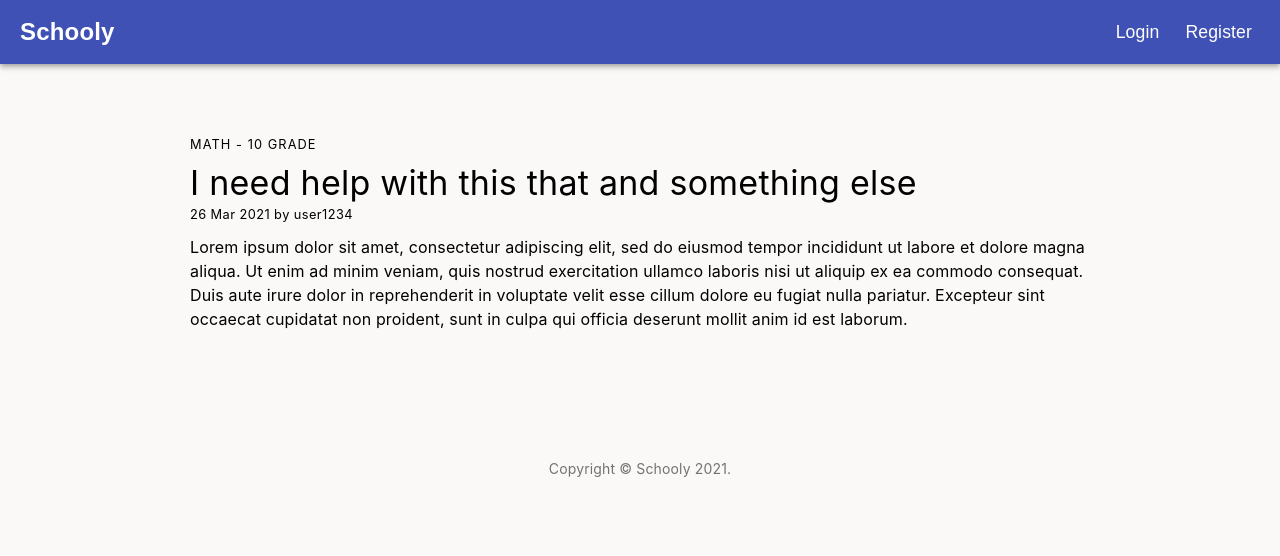
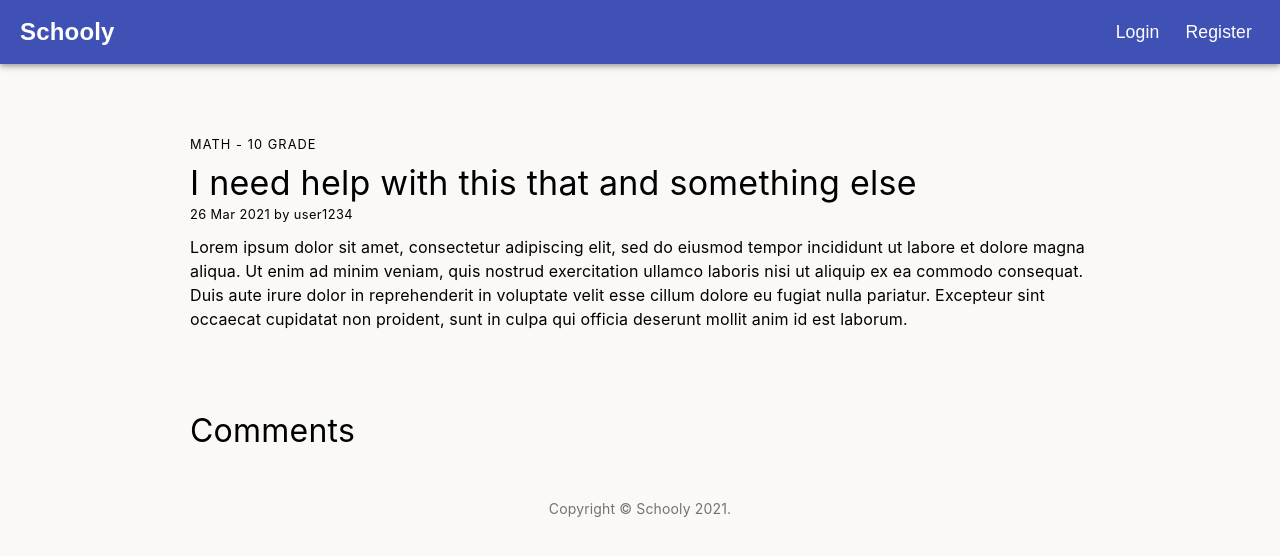
Before and after one commit to ipetrov22/schooly-v2, a React (Create React App) app in the folder client/: page /question in a window 1280 px wide. Shown: the top 556 px of the page. Built offline with nearby package versions, Linux system fonts and the light colour scheme.

Commit message:
create CommentSection component

```diff
--- /dev/null
+++ b/client/src/components/CommentSection/CommentSection.js
@@ -0,0 +1,11 @@
+import './CommentSection.scss';
+
+const CommentSection = () => {
+    return (
+        <div className="comment-section-wrapper">
+            <h2 className="title">Comments</h2>
+        </div>
+    );
+};
+
+export default CommentSection;
--- /dev/null
+++ b/client/src/components/CommentSection/CommentSection.scss
@@ -0,0 +1,12 @@
+.comment-section-wrapper {
+    max-width: 940px;
+    margin: auto;
+    padding: 0 20px;
+
+    .title {
+        font-size: 2rem;
+        font-weight: 400;
+        line-height: 1.235;
+        letter-spacing: 0.00735em;
+    }
+}
--- /dev/null
+++ b/client/src/components/CommentSection/index.js
@@ -0,0 +1 @@
+export { default } from './CommentSection';
--- a/client/src/pages/Question.js
+++ b/client/src/pages/Question.js
@@ -1,9 +1,12 @@
 import QuestionDetails from '../components/QuestionDetails';
+import CommentSection from '../components/CommentSection';
 
 const Question = () => {
     return (
         <div className="question-page">
-            <QuestionDetails/>
+            <QuestionDetails />
+
+            <CommentSection />
         </div>
     );
 };
```
